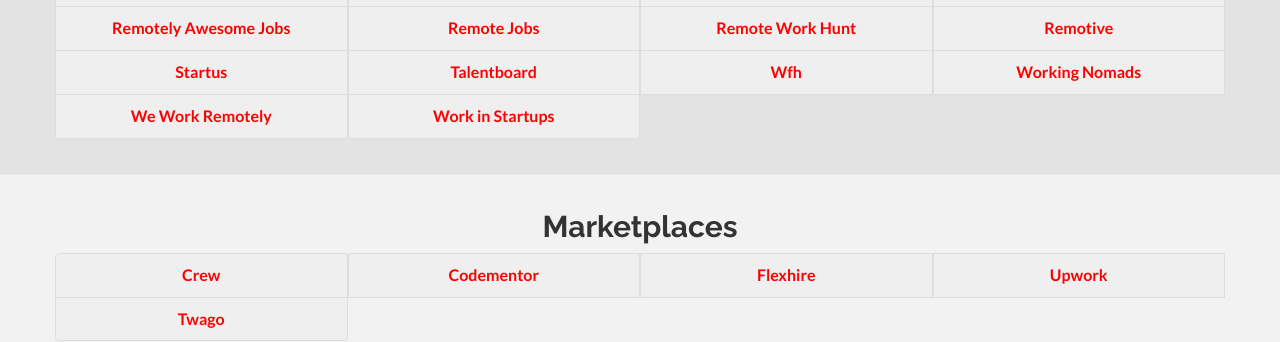
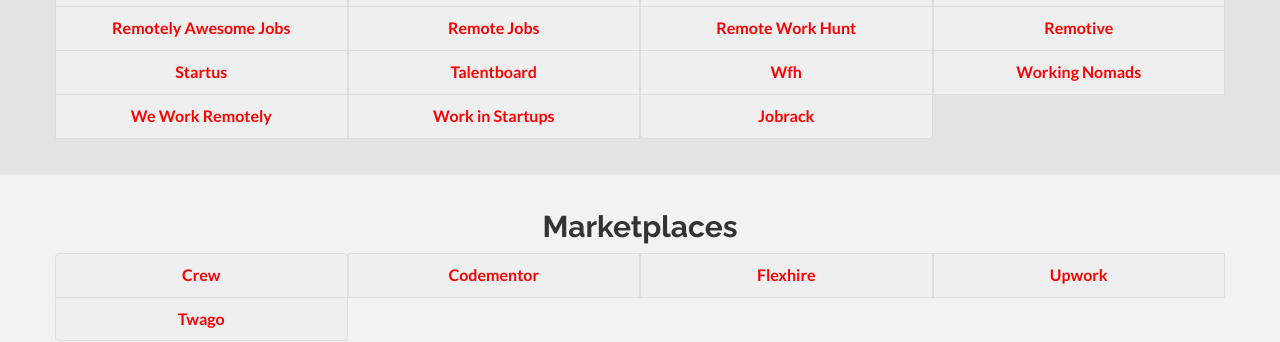
Before and after one commit to webreattivo/remote-work-the-right-way, a Jekyll site: the page built from index.html, in a window 1280 px wide and 900 px high, scrolled down 7906 px. Shown: the part 207-549 px from the top of the window. Built offline with Jekyll 4.4.1, drawn with Linux system fonts in a browser that asks for light colours.

Commit message:
Update job_boards.yml
added Jobrack.eu

```diff
--- a/_data/job_boards.yml
+++ b/_data/job_boards.yml
@@ -87,3 +87,6 @@
 
 - name: Work in Startups
   url: http://workinstartups.com
+
+- name: Jobrack
+  url: https://jobrack.eu/
```
